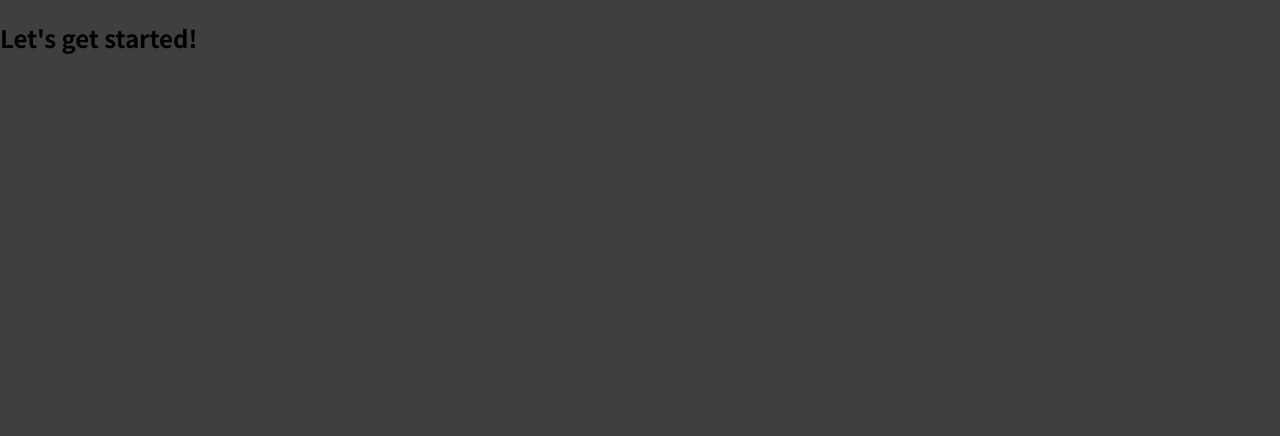
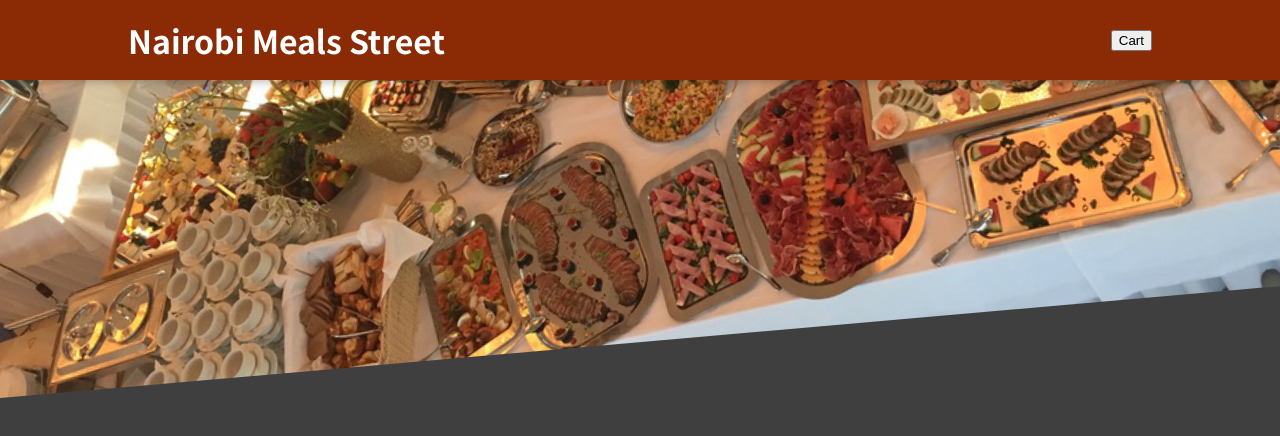
Before and after one commit to omondi8399/Nairobi-Meals_App, a React (Create React App) app: page / in a window 1280 px wide. Shown: the top 436 px of the page. Built offline with nearby package versions, Linux system fonts and the light colour scheme.

Commit message:
Updated code

```diff
--- a/src/App.js
+++ b/src/App.js
@@ -1,8 +1,11 @@
+import { Fragment } from "react";
+import Header from "./components/Layout/Header";
+
 function App() {
   return (
-    <div>
-      <h2>Let's get started!</h2>
-    </div>
+    <Fragment>
+      <Header />
+    </Fragment>
   );
 }
 
--- /dev/null
+++ b/src/components/Layout/Header.js
@@ -0,0 +1,19 @@
+import { Fragment } from 'react'
+import mealsImage from '../../assets/meals.jpg'
+import classes from './Header.module.css'
+
+const Header = props => {
+  return (
+    <Fragment>
+        <header className={classes.header}>
+            <h1>Nairobi Meals Street</h1>
+            <button>Cart</button>
+        </header>
+        <div className={classes['main-image']}>
+            <img src={mealsImage} alt='A table full of delicious food!' />
+        </div>
+    </Fragment>
+  )
+}
+
+export default Header
--- /dev/null
+++ b/src/components/Layout/Header.module.css
@@ -0,0 +1,29 @@
+.header {
+    position: fixed;
+    top: 0;
+    left: 0;
+    width: 100%;
+    height: 5rem;
+    background-color: #8a2b06;
+    color: white;
+    display: flex;
+    justify-content: space-between;
+    align-items: center;
+    padding: 0 10%;
+    box-shadow: 0 2px 8px rgba(0, 0, 0, 0.25);
+    z-index: 10;
+  }
+
+  .main-image {
+    width: 100%;
+    height: 25rem;
+    z-index: 0;
+    overflow: hidden;
+  }
+
+  .main-image img {
+    width: 110%;
+    height: 100%;
+    object-fit: cover;
+    transform: rotateZ(-5deg) translateY(-4rem) translateX(-1rem);
+  }
```
Also changed, not shown: src/assets/meals.jpg (added).
